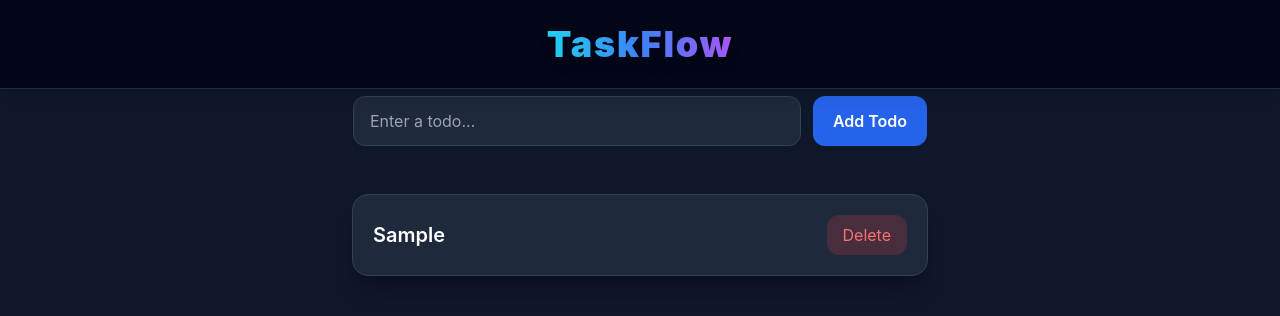
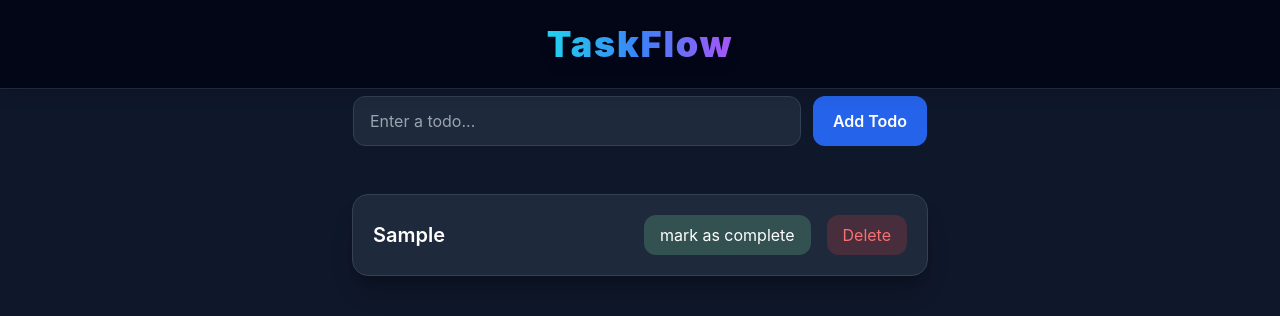
Before and after one commit to subhashkumar65284/react-redux-todo-app, a React (Create React App) app: page / in a window 1280 px wide. Both pictures are taken after typing "Sample" into the empty fields and a click on the button "Add Todo". Shown: the top 316 px of the page. Built offline with nearby package versions, Linux system fonts and the light colour scheme.

Commit message:
mark as completed feature

```diff
--- a/src/App.js
+++ b/src/App.js
@@ -1,6 +1,6 @@
 import { useState } from "react";
 import { useDispatch, useSelector } from "react-redux";
-import { addTodo,deleteTodo } from "./slices/todoSlice";
+import { addTodo,deleteTodo,completeTodo } from "./slices/todoSlice";
 import { v4 as uuid } from "uuid";
 import Navbar from "./components/navbar";
 import "./App.css";
@@ -15,6 +15,7 @@ function App() {
         addTodo({
           id: uuid(),
           todo: inputText,
+          status:"added"
         }),
       );
     }
@@ -23,6 +24,11 @@ function App() {
 
   const onDeleteTodoClick = (id) => {
     dispatch(deleteTodo({
+      id:id,
+    }))
+  }
+  const onCompleteTodoClick = (id) => {
+    dispatch(completeTodo({
       id:id,
     }))
   }
@@ -63,9 +69,9 @@ function App() {
         h-[calc(100vh-220px)]
         w-1/2">
           <div className="max-w-2xl mx-auto space-y-4">
-            {todos &&
-              todos.length > 0 &&
-              todos.map(({ id, todo }) => (
+            {(todos &&
+              todos.length > 0)?
+              todos.map(({ id, todo , status }) => (
                 <div
                   key={id}
                   className="
@@ -81,9 +87,25 @@ function App() {
             "
                 >
                   <div className="flex justify-between items-center gap-4">
-                    <h2 className="text-lg sm:text-xl font-semibold break-all">
+                    {(status!=="complete")?<h2 className="text-lg sm:text-xl font-semibold break-all">
                       {todo}
-                    </h2>
+                    </h2>:<h2 className="line-through text-lg sm:text-xl font-semibold break-all">
+                      {todo}
+                    </h2>}
+                    <div>
+                      <button onClick={() => onCompleteTodoClick(id)}
+                      className="
+                px-4 py-2 mr-4
+                rounded-xl
+                bg-green-300/20
+                text-white-400
+                hover:bg-green-500/30
+                transition
+                flex-shrink-0
+                "
+                    >
+                      mark as complete
+                    </button>
 
                     <button onClick={() => onDeleteTodoClick(id)}
                       className="
@@ -94,13 +116,13 @@ function App() {
                 hover:bg-red-500/30
                 transition
                 flex-shrink-0
-                "
-                    >
+                ">
                       Delete
                     </button>
+                    </div>
                   </div>
                 </div>
-              ))}
+              )):<h1 className="text-center font-black text-2xl">No Todos !!</h1>}
           </div>
         </div>
       </div>
--- a/src/slices/todoSlice.js
+++ b/src/slices/todoSlice.js
@@ -13,10 +13,14 @@ const todoSlice = createSlice({
         },
         deleteTodo : (state , action) => {
             state.todos = state.todos.filter((todo) => todo.id !== action.payload.id);
+        },
+        completeTodo : (state , action) => {
+            const todo = state.todos.find((todo) => todo.id === action.payload.id);
+            todo.status = "complete";
         }
     }
 })
 
-export const { addTodo,deleteTodo } = todoSlice.actions;
+export const { addTodo,deleteTodo,completeTodo } = todoSlice.actions;
 
 export default todoSlice.reducer;
```
